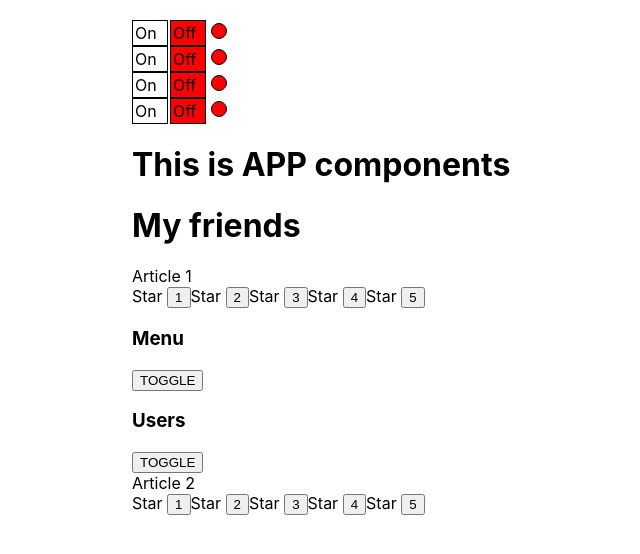
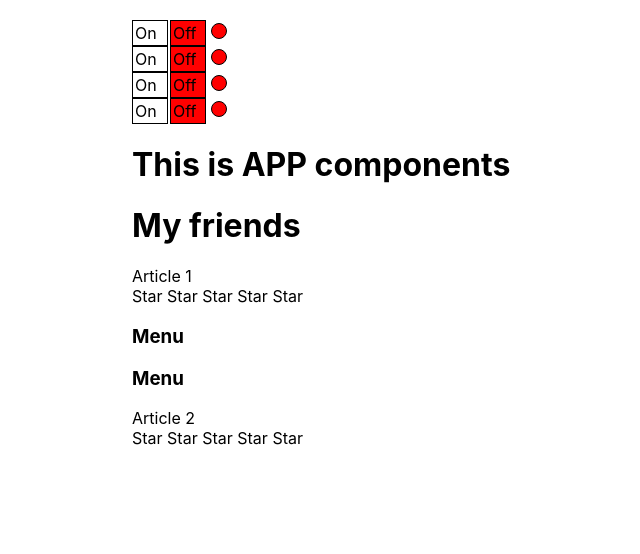
Before and after one commit to svetik-kov/IT_Incubator_kabzda, a React (Create React App) app: page / in a window 1280 px wide. Shown: the top 554 px of the page, without its empty margins (208-848 px from the left). Built offline with nearby package versions, Linux system fonts and the light colour scheme.

Commit message:
callBack для Raring и Accordion

```diff
--- a/src/App.tsx
+++ b/src/App.tsx
@@ -1,13 +1,15 @@
-import React from 'react';
+import React, {useState} from 'react';
 import './App.css';
 import Accordion from "./Components/Accordion/Accordion";
-import {Rating} from "./Components/Rating/Rating";
+import {Rating, RatingValueType} from "./Components/Rating/Rating";
 import {OnOff} from "./Components/OnnOff/OnOff";
 import UnControlledAccordion from "./Components/Accordion/UnControlledAccordion";
 import {UnControlledRating} from "./Components/Rating/UnControlledRating";
 
 function App() {
-    console.log('APP')
+   let [ratingValue,setRatingValue]=useState<RatingValueType>(0)
+
+
     return (
         <div className="App">
 
@@ -20,20 +22,15 @@
             <PageTitle title={'This is APP components'}/>
             <PageTitle title={'My friends'}/>
             Article 1
-            <UnControlledRating/>
-           {/* <Rating value={3}/>*/}
-           {/* <Accordion titleValue={"Menu"} collapsed={true}/>
-            <Accordion titleValue={"Users"} collapsed={false}/>*/}
+
+            <Rating value={ratingValue} onClick={setRatingValue}/>
+            <Accordion titleValue={"Menu"} collapsed={true}/>
+           {/* <Accordion titleValue={"Users"} collapsed={false}/>*/}
             <UnControlledAccordion titleValue={"Menu"}/>
-            <UnControlledAccordion titleValue={"Users"}/>
+         {/*   <UnControlledAccordion titleValue={"Users"}/>*/}
             Article 2
             <UnControlledRating/>
-          {/*  <Rating value={0}/>
-            <Rating value={1}/>
-            <Rating value={2}/>
-            <Rating value={3}/>
-            <Rating value={4}/>
-            <Rating value={5}/>*/}
+
 
         </div>
     );
--- a/src/Components/Accordion/UnControlledAccordion.tsx
+++ b/src/Components/Accordion/UnControlledAccordion.tsx
@@ -8,8 +8,8 @@
    let [collapsed,setCollapsed]=useState(true)
     return(
         <div>
-            <AccordionTitle title={props.titleValue}/>
-            <button onClick={()=>setCollapsed(!collapsed)}>TOGGLE</button>
+            <AccordionTitle title={props.titleValue} onClick={()=>setCollapsed(!collapsed)}/>
+         {/*   <button onClick={()=>setCollapsed(!collapsed)}>TOGGLE</button>*/}
             {(!collapsed) && <AccordionBody/>}
         </div>
         )
@@ -18,9 +18,10 @@
 
 type AccordionTitlePropsType={
     title:string
+    onClick:()=>void
 }
 function AccordionTitle(props:AccordionTitlePropsType) {
-    return <h3>{props.title}</h3>
+    return <h3 onClick={()=>props.onClick()}>{props.title}</h3>
 }
 
 function AccordionBody() {
--- a/src/Components/Rating/Rating.tsx
+++ b/src/Components/Rating/Rating.tsx
@@ -1,94 +1,39 @@
 import React from "react";
 
+export type RatingValueType =  0 | 1 | 2 | 3 | 4 | 5
 
-type RatingPropsType = {
+ type RatingPropsType = {
     value: 0 | 1 | 2 | 3 | 4 | 5
+     onClick:(value:RatingValueType)=>void
 }
 
 export function Rating(props: RatingPropsType) {
 
     return (
-        <div><Star selected={props.value > 0}/>
-            <Star selected={props.value > 1}/>
-            <Star selected={props.value > 2}/>
-            <Star selected={props.value > 3}/>
-            <Star selected={props.value > 4}/>
-            {/*<Star selected={props.value > 5}/>*/}
+        <div><Star selected={props.value > 0} onClick={props.onClick} value={1}/>
+            <Star selected={props.value > 1} onClick={props.onClick} value={2}/>
+            <Star selected={props.value > 2} onClick={props.onClick} value={3}/>
+            <Star selected={props.value > 3} onClick={props.onClick} value={4}/>
+            <Star selected={props.value > 4} onClick={props.onClick} value={5}/>
+
 
         </div>
     )
-
-    /* if (props.value === 1) {
-         return (
-             <div><Star selected={true}/>
-                 <Star selected={false}/>
-                 <Star selected={false}/>
-                 <Star selected={false}/>
-                 <Star selected={false}/>
-             </div>
-         )
-     }
-     if (props.value === 2) {
-         return (
-             <div><Star selected={true}/>
-                 <Star selected={true}/>
-                 <Star selected={false}/>
-                 <Star selected={false}/>
-                 <Star selected={false}/>
-             </div>
-         )
-     }
-     if (props.value === 3) {
-         return (
-             <div><Star selected={true}/>
-                 <Star selected={true}/>
-                 <Star selected={true}/>
-                 <Star selected={false}/>
-                 <Star selected={false}/>
-             </div>
-         )
-     } if (props.value === 4) {
-         return (
-             <div><Star selected={true}/>
-                 <Star selected={true}/>
-                 <Star selected={true}/>
-                 <Star selected={true}/>
-                 <Star selected={false}/>
-             </div>
-         )
-     }
-     if (props.value === 5) {
-         return (
-             <div><Star selected={true}/>
-                 <Star selected={true}/>
-                 <Star selected={true}/>
-                 <Star selected={true}/>
-                 <Star selected={true}/>
-             </div>
-         )
-     } else {
-         return (
-             <div><Star selected={false}/>
-                 <Star selected={false}/>
-                 <Star selected={false}/>
-                 <Star selected={false}/>
-                 <Star selected={false}/>
-             </div>)
-     }
- */
-
-
-}
+    }
 
 type StarPropsType = {
     selected: boolean
+    onClick:(value:RatingValueType)=>void
+    value:RatingValueType
 }
 
-function Star(props: any) {
-    if (props.selected === true) {
+function Star(props: StarPropsType) {
+    return <span onClick={()=>props.onClick(props.value)}> {props.selected?<b>Star </b>:'Star '}</span>
+
+    /* if (props.selected === true) {
         return <span><b>Star </b></span>
     } else {
         return <span>Star </span>
-    }
+    }*/
 
 }
--- a/src/Components/Rating/UnControlledRating.tsx
+++ b/src/Components/Rating/UnControlledRating.tsx
@@ -8,26 +8,32 @@
 export function UnControlledRating(props: RatingPropsType) {
 let [value,setValue]=useState(0)
     return (
-        <div><Star selected={value > 0}/><button onClick={()=>setValue(1)}>1</button>
-            <Star selected={value > 1}/><button onClick={()=>setValue(2)}>2</button>
-            <Star selected={value > 2}/><button onClick={()=>setValue(3)}>3</button>
-            <Star selected={value > 3}/><button onClick={()=>setValue(4)}>4</button>
-            <Star selected={value > 4}/><button onClick={()=>setValue(5)}>5</button>
+        <div><Star selected={value > 0} setValue={setValue} value={1} />
+            <Star selected={value > 1} setValue={setValue} value={2} />
+            <Star selected={value > 2}  setValue={setValue} value={3} />
+            <Star selected={value > 3} setValue={setValue} value={4} />
+            <Star selected={value > 4} setValue={setValue} value={5} />
             {/*<Star selected={props.value > 5}/>*/}
-
         </div>
     )
     }
 
 type StarPropsType = {
     selected: boolean
+    setValue:(value: 1 | 2 | 3 | 4 | 5)=>void
+    value: 1 | 2 | 3 | 4 | 5
+
 }
 
-function Star(props: any) {
-    if (props.selected === true) {
-        return <span><b>Star </b></span>
-    } else {
-        return <span>Star </span>
-    }
+function Star(props: StarPropsType) {
+
+    return(
+        <span onClick={()=>props.setValue(props.value)}>
+            {props.selected ?<b>Star  </b>: 'Star  '}
+        </span>
+       /* props.selected
+            ?  <span><b>Star</b></span>
+            :  <span>Star </span>*/
+    )
 
 }
```
